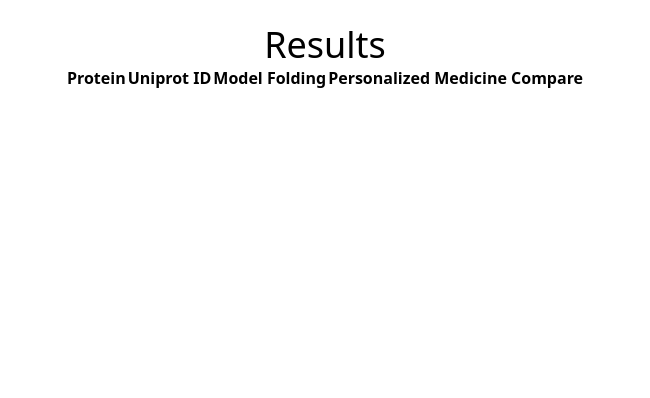
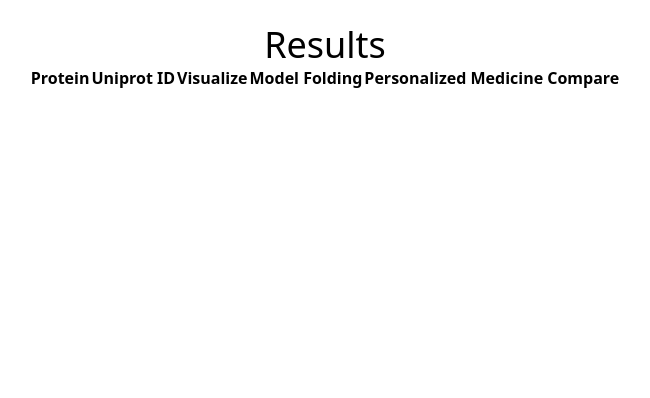
Before and after one commit to NotFish232/HackTJ-2025, a Django app: page /protein_search in a window 1280 px wide. Shown: the part 215-613 px from the top of the page, without its empty margins (315-965 px from the left). Run offline with Django 5.2, Linux system fonts and the light colour scheme; lists and menus that the app fills with data are empty; parts of the project's set-up code (start-up, migrations or seed data) failed here and were passed over; some libraries are stand-ins or nearby versions.

Commit message:
visualize option

```diff
--- a/website/quantumfold/apps/web/urls.py
+++ b/website/quantumfold/apps/web/urls.py
@@ -27,6 +27,7 @@ urlpatterns = [
     path("logout", views.logout_view, name="logout"),
     path("visualizer", views.visualizer, name="visualizer"),
     path("protein_search", views.protein_search, name="protein_search"),
+    path("visualize_folding", views.visualize_folding, name="visualize_folding"),
     path("protein_folding/<str:uniprot_accession>", views.protein_folding, name="protein_folding"),
     path("personalized_compare", views.personalized_compare, name="personalized_compare"),
 ] + static(settings.MEDIA_URL, document_root=settings.MEDIA_ROOT)
--- a/website/quantumfold/apps/web/views.py
+++ b/website/quantumfold/apps/web/views.py
@@ -28,6 +28,11 @@ def visualizer(request):
 def protein_folding(request, uniprot_accession):
     run_full_protein_folding(uniprot_accession)
     alphafold_result = f"/media/{uniprot_accession}/alphafold.pdb"
+    quantumfold_result = f"/media/{uniprot_accession}/quantumfold.pdb"
+    return redirect(reverse("visualizer") + f"?url1={alphafold_result}&url2={quantumfold_result}")
+
+
+def visualize_folding(request):
     return redirect(reverse("visualizer") + f"?url={alphafold_result}")
 
 
--- a/website/templates/protein_search.html
+++ b/website/templates/protein_search.html
@@ -28,6 +28,7 @@ Protein Search
             <tr>
                 <th>Protein</th>
                 <th>Uniprot ID</th>
+                <th>Visualize</th>
                 <th>Model Folding</th>
                 <th>Personalized Medicine Compare</th>
             </tr>
@@ -38,6 +39,11 @@ Protein Search
                 <td>{{ protein.name }}</td>
                 <td>
                     {{ protein.uniprot_accession }}
+                </td>
+                <td>
+                    <a href="{% url 'visualize_folding' protein.uniprot_accession %}">
+                        Visualize
+                    </a>
                 </td>
                 <td>
                     <a href="{% url 'protein_folding' protein.uniprot_accession %}">
```
